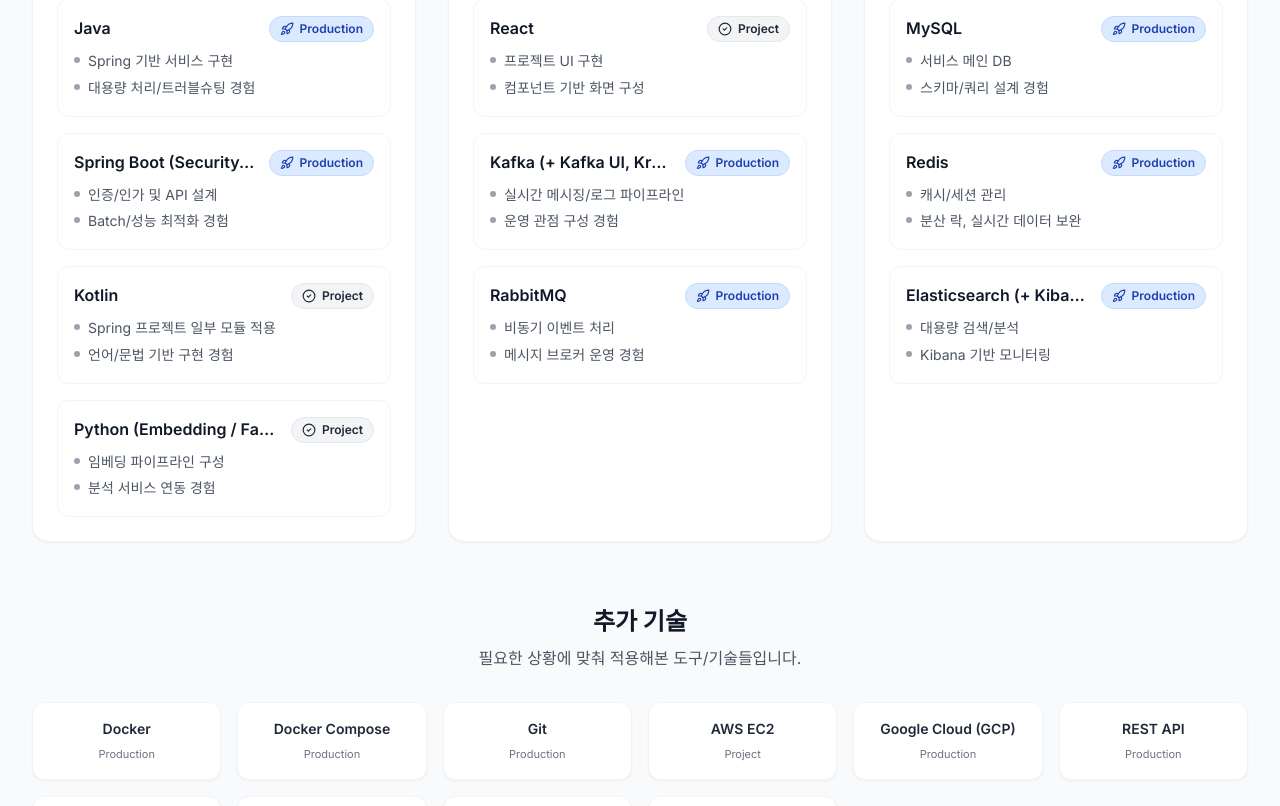
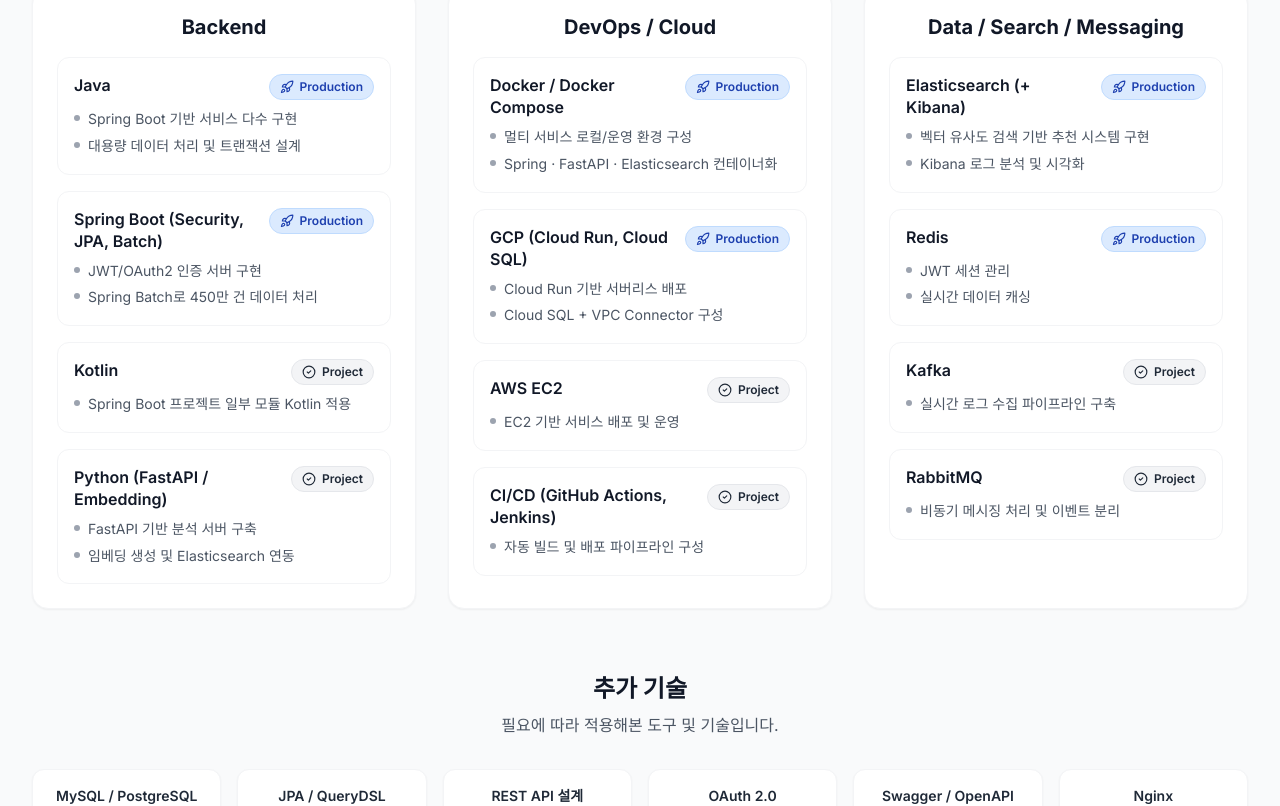
Before and after one commit to minseoBae/portfolio, a Next.js app: page / in a window 1280 px wide. Shown: the part 2180-2986 px from the top of the page. Built offline with nearby package versions, Linux system fonts and the light colour scheme.

Commit message:
♻️ skills UI 개선: 타이포 계층 정리, 긴 기술명 줄바꿈 처리, DevOps 카테고리 추가

```diff
--- a/components/Skills.tsx
+++ b/components/Skills.tsx
@@ -1,14 +1,18 @@
 "use client"
 
+import { useMemo, useState } from "react"
 import MotionDiv from "./Motion"
 import { skillCategories, additionalSkills, type SkillLevel, type Skill } from "@/data/skills"
-import { CheckCircle2, Rocket, BookOpen } from "lucide-react"
+import { Rocket, CheckCircle2, BookOpen } from "lucide-react"
+
+/* =====================
+  Level UI Definition
+===================== */
 
 const levelUI: Record<
   SkillLevel,
   {
     label: string
-    // 색상은 tailwind class로만 (다크모드 포함)
     badge: string
     icon: React.ReactNode
     hint: string
@@ -37,10 +41,22 @@
   },
 }
 
+const levelRank: Record<SkillLevel, number> = {
+  Production: 0,
+  Project: 1,
+  Learning: 2,
+}
+
+/* =====================
+  Small Components
+===================== */
+
 function LevelBadge({ level }: { level: SkillLevel }) {
   const ui = levelUI[level]
   return (
-    <span className={`inline-flex items-center px-2.5 py-1 rounded-full text-xs font-semibold ${ui.badge}`}>
+    <span
+      className={`inline-flex items-center px-2.5 py-1 rounded-full text-xs font-semibold ${ui.badge}`}
+    >
       {ui.icon}
       {ui.label}
     </span>
@@ -51,7 +67,10 @@
   return (
     <ul className="mt-2 space-y-1">
       {evidence.map((e) => (
-        <li key={e} className="text-sm text-gray-600 dark:text-gray-300 flex gap-2">
+        <li
+          key={e}
+          className="text-sm text-gray-600 dark:text-gray-300 leading-relaxed flex gap-2"
+        >
           <span className="mt-[7px] h-1.5 w-1.5 rounded-full bg-gray-400 dark:bg-gray-500 flex-shrink-0" />
           <span className="leading-relaxed">{e}</span>
         </li>
@@ -60,7 +79,26 @@
   )
 }
 
+/* =====================
+  Main Component
+===================== */
+
 export default function Skills() {
+  const [sortByLevel, setSortByLevel] = useState(false)
+
+  const categories = useMemo(() => {
+    if (!sortByLevel) return skillCategories
+
+    return skillCategories.map((cat) => ({
+      ...cat,
+      skills: [...cat.skills].sort((a, b) => {
+        const diff = levelRank[a.level] - levelRank[b.level]
+        if (diff !== 0) return diff
+        return a.name.localeCompare(b.name)
+      }),
+    }))
+  }, [sortByLevel])
+
   return (
     <section id="skills" className="section-padding bg-gray-50 dark:bg-gray-950">
       <div className="container-max">
@@ -77,35 +115,59 @@
           </h2>
 
           <p className="text-base md:text-xl text-gray-600 dark:text-gray-300 max-w-2xl mx-auto">
-            자기평가 퍼센트 대신 <span className="font-semibold">경험 레벨과 근거</span>로 정리했습니다.
+            퍼센트 대신 <span className="font-semibold">경험 레벨과 근거</span>
+            로 정리했습니다.
           </p>
 
-          <div className="mt-5 flex flex-wrap items-center justify-center gap-2">
-            {(["Production", "Project", "Learning"] as SkillLevel[]).map((lvl) => (
+          {/* Legend */}
+          <div className="mt-5 flex flex-wrap items-center justify-center gap-3">
+            {(Object.keys(levelUI) as SkillLevel[]).map((lvl) => (
               <div key={lvl} className="flex items-center gap-2">
                 <LevelBadge level={lvl} />
-                <span className="text-xs text-gray-500 dark:text-gray-400">{levelUI[lvl].hint}</span>
+                <span className="text-xs text-gray-500 dark:text-gray-400">
+                  {levelUI[lvl].hint}
+                </span>
               </div>
             ))}
           </div>
+
+          {/* Sort Button */}
+          <div className="mt-5 flex justify-center">
+            <button
+              type="button"
+              onClick={() => setSortByLevel((v) => !v)}
+              aria-pressed={sortByLevel}
+              className={`px-4 py-2 rounded-lg text-sm font-semibold border transition-colors
+                ${
+                  sortByLevel
+                    ? "bg-primary-600 text-white border-primary-600 hover:bg-primary-700"
+                    : "bg-white dark:bg-gray-900 text-gray-800 dark:text-gray-100 border-gray-200 dark:border-gray-700 hover:bg-gray-50 dark:hover:bg-gray-800"
+                }`}
+            >
+              {sortByLevel ? "정렬: 경험 레벨 우선" : "정렬: 기본"}
+            </button>
+          </div>
         </MotionDiv>
 
-        {/* Categories */}
+        {/* Skill Categories */}
         <div className="grid lg:grid-cols-3 gap-6 md:gap-8">
-          {skillCategories.map((category, categoryIndex) => (
+          {categories.map((category, categoryIndex) => (
             <MotionDiv
               key={category.category}
               initial={{ opacity: 0, y: 12 }}
               whileInView={{ opacity: 1, y: 0 }}
               viewport={{ once: true, amount: 0.2 }}
-              transition={{ duration: 0.35, ease: "easeOut", delay: categoryIndex * 0.05 }}
+              transition={{
+                duration: 0.35,
+                ease: "easeOut",
+                delay: categoryIndex * 0.05,
+              }}
               className="bg-white dark:bg-gray-900 rounded-2xl p-5 md:p-6 shadow-sm border border-gray-100 dark:border-gray-800"
             >
               <h3 className="text-lg md:text-xl font-bold text-gray-900 dark:text-gray-100 mb-4 text-center">
                 {category.category}
               </h3>
 
-              {/* Skills list */}
               <div className="space-y-4">
                 {category.skills.map((skill, skillIndex) => (
                   <MotionDiv
@@ -113,19 +175,25 @@
                     initial={{ opacity: 0, y: 8 }}
                     whileInView={{ opacity: 1, y: 0 }}
                     viewport={{ once: true, amount: 0.2 }}
-                    transition={{ duration: 0.25, ease: "easeOut", delay: skillIndex * 0.03 }}
+                    transition={{
+                      duration: 0.25,
+                      ease: "easeOut",
+                      delay: skillIndex * 0.03,
+                    }}
                     className="rounded-xl border border-gray-100 dark:border-gray-800 p-4 hover:shadow-sm transition-shadow"
                   >
                     <div className="flex items-start justify-between gap-3">
-                      <div className="min-w-0">
-                        <p className="text-gray-900 dark:text-gray-100 font-semibold truncate">
+                      <p
+                        title={skill.name}
+                        className="
+                          text-base font-semibold text-gray-900 dark:text-gray-100
+                          leading-snug break-words line-clamp-2
+                        "
+                      >
                         {skill.name}
                       </p>
-                      </div>
 
-                      <div className="flex-shrink-0">
                       <LevelBadge level={skill.level} />
-                      </div>
                     </div>
 
                     <EvidenceList evidence={skill.evidence} />
@@ -145,9 +213,11 @@
             transition={{ duration: 0.35, ease: "easeOut" }}
             className="text-center mb-6 md:mb-8"
           >
-            <h3 className="text-2xl font-bold text-gray-900 dark:text-gray-100 mb-2">추가 기술</h3>
+            <h3 className="text-2xl font-bold text-gray-900 dark:text-gray-100 mb-2">
+              추가 기술
+            </h3>
             <p className="text-sm md:text-base text-gray-600 dark:text-gray-300">
-              필요한 상황에 맞춰 적용해본 도구/기술들입니다.
+              필요에 따라 적용해본 도구 및 기술입니다.
             </p>
           </MotionDiv>
 
@@ -158,18 +228,19 @@
                 initial={{ opacity: 0, y: 8 }}
                 whileInView={{ opacity: 1, y: 0 }}
                 viewport={{ once: true, amount: 0.2 }}
-                transition={{ duration: 0.25, ease: "easeOut", delay: (index % 6) * 0.02 }}
-                className="bg-white dark:bg-gray-900 rounded-xl p-3 md:p-4 text-center shadow-sm hover:shadow-md transition-shadow duration-200 border border-gray-100 dark:border-gray-800"
+                transition={{
+                  duration: 0.25,
+                  ease: "easeOut",
+                  delay: (index % 6) * 0.02,
+                }}
+                className="bg-white dark:bg-gray-900 rounded-xl p-3 md:p-4 text-center shadow-sm hover:shadow-md transition-shadow border border-gray-100 dark:border-gray-800"
               >
-                <div className="flex flex-col items-center gap-2">
-                  <span className="text-gray-800 dark:text-gray-100 font-semibold text-sm leading-snug">
+                <span className="text-sm font-semibold text-gray-800 dark:text-gray-100 block">
                   {skill.name}
                 </span>
-
-                  <span className="text-[11px] text-gray-500 dark:text-gray-400">
+                <span className="mt-1 text-[11px] text-gray-500 dark:text-gray-400">
                   {levelUI[skill.level].label}
                 </span>
-                </div>
               </MotionDiv>
             ))}
           </div>
--- a/data/skills.ts
+++ b/data/skills.ts
@@ -1,17 +1,19 @@
-// src/data/skills.ts
-
 export type SkillLevel = "Production" | "Project" | "Learning"
 
-export type Skill = {
+export interface Skill {
     name: string
     level: SkillLevel
-    evidence: string[] // 1~3개 추천
+    evidence: string[]
 }
 
-export type SkillCategory = {
+export interface SkillCategory {
     category: string
     skills: Skill[]
 }
+
+/* =====================
+Main Skill Categories
+===================== */
 
 export const skillCategories: SkillCategory[] = [
     {
@@ -20,79 +22,123 @@
             {
                 name: "Java",
                 level: "Production",
-                evidence: ["Spring 기반 서비스 구현", "대용량 처리/트러블슈팅 경험"],
+                evidence: [
+                    "Spring Boot 기반 서비스 다수 구현",
+                    "대용량 데이터 처리 및 트랜잭션 설계",
+                ],
             },
             {
-                name: "Spring Boot (Security, Batch, JPA)",
+                name: "Spring Boot (Security, JPA, Batch)",
                 level: "Production",
-                evidence: ["인증/인가 및 API 설계", "Batch/성능 최적화 경험"],
+                evidence: [
+                    "JWT/OAuth2 인증 서버 구현",
+                    "Spring Batch로 450만 건 데이터 처리",
+                ],
             },
             {
                 name: "Kotlin",
                 level: "Project",
-                evidence: ["Spring 프로젝트 일부 모듈 적용", "언어/문법 기반 구현 경험"],
+                evidence: [
+                    "Spring Boot 프로젝트 일부 모듈 Kotlin 적용",
+                ],
             },
             {
-                name: "Python (Embedding / FastAPI)",
+                name: "Python (FastAPI / Embedding)",
                 level: "Project",
-                evidence: ["임베딩 파이프라인 구성", "분석 서비스 연동 경험"],
+                evidence: [
+                    "FastAPI 기반 분석 서버 구축",
+                    "임베딩 생성 및 Elasticsearch 연동",
+                ],
             },
         ],
     },
+
     {
-        category: "Framework / Messaging",
+        category: "DevOps / Cloud",
         skills: [
             {
-                name: "React",
-                level: "Project",
-                evidence: ["프로젝트 UI 구현", "컴포넌트 기반 화면 구성"],
+                name: "Docker / Docker Compose",
+                level: "Production",
+                evidence: [
+                    "멀티 서비스 로컬/운영 환경 구성",
+                    "Spring · FastAPI · Elasticsearch 컨테이너화",
+                ],
             },
             {
-                name: "Kafka (+ Kafka UI, Kraft)",
+                name: "GCP (Cloud Run, Cloud SQL)",
                 level: "Production",
-                evidence: ["실시간 메시징/로그 파이프라인", "운영 관점 구성 경험"],
+                evidence: [
+                    "Cloud Run 기반 서버리스 배포",
+                    "Cloud SQL + VPC Connector 구성",
+                ],
             },
             {
-                name: "RabbitMQ",
-                level: "Production",
-                evidence: ["비동기 이벤트 처리", "메시지 브로커 운영 경험"],
+                name: "AWS EC2",
+                level: "Project",
+                evidence: [
+                    "EC2 기반 서비스 배포 및 운영",
+                ],
+            },
+            {
+                name: "CI/CD (GitHub Actions, Jenkins)",
+                level: "Project",
+                evidence: [
+                    "자동 빌드 및 배포 파이프라인 구성",
+                ],
             },
         ],
     },
+
     {
-        category: "Database / Search",
+        category: "Data / Search / Messaging",
         skills: [
             {
-                name: "MySQL",
+                name: "Elasticsearch (+ Kibana)",
                 level: "Production",
-                evidence: ["서비스 메인 DB", "스키마/쿼리 설계 경험"],
+                evidence: [
+                    "벡터 유사도 검색 기반 추천 시스템 구현",
+                    "Kibana 로그 분석 및 시각화",
+                ],
             },
             {
                 name: "Redis",
                 level: "Production",
-                evidence: ["캐시/세션 관리", "분산 락, 실시간 데이터 보완"],
+                evidence: [
+                    "JWT 세션 관리",
+                    "실시간 데이터 캐싱",
+                ],
             },
             {
-                name: "Elasticsearch (+ Kibana)",
-                level: "Production",
-                evidence: ["대용량 검색/분석", "Kibana 기반 모니터링"],
+                name: "Kafka",
+                level: "Project",
+                evidence: [
+                    "실시간 로그 수집 파이프라인 구축",
+                ],
+            },
+            {
+                name: "RabbitMQ",
+                level: "Project",
+                evidence: [
+                    "비동기 메시징 처리 및 이벤트 분리",
+                ],
             },
         ],
     },
 ]
 
-export const additionalSkills: { name: string; level: SkillLevel }[] = [
-    // DevOps / Infra
-    { name: "Docker", level: "Production" },
-    { name: "Docker Compose", level: "Production" },
-    { name: "Git", level: "Production" },
-    { name: "AWS EC2", level: "Project" },
-    { name: "Google Cloud (GCP)", level: "Production" },
+/* =====================
+Additional Skills
+===================== */
 
-    // API / ETC
-    { name: "REST API", level: "Production" },
-    { name: "OAuth 2.0", level: "Production" },
-    { name: "OpenAPI", level: "Production" },
-    { name: "Swagger", level: "Production" },
-    { name: "Jsoup", level: "Project" },
-]
+export const additionalSkills: {
+    name: string
+    level: SkillLevel
+}[] = [
+        { name: "MySQL / PostgreSQL", level: "Production" },
+        { name: "JPA / QueryDSL", level: "Production" },
+        { name: "REST API 설계", level: "Production" },
+        { name: "OAuth 2.0", level: "Production" },
+        { name: "Swagger / OpenAPI", level: "Project" },
+        { name: "Nginx", level: "Project" },
+        { name: "Git", level: "Production" },
+    ]
```
Lines whose indentation alone changed are shown as unchanged.
